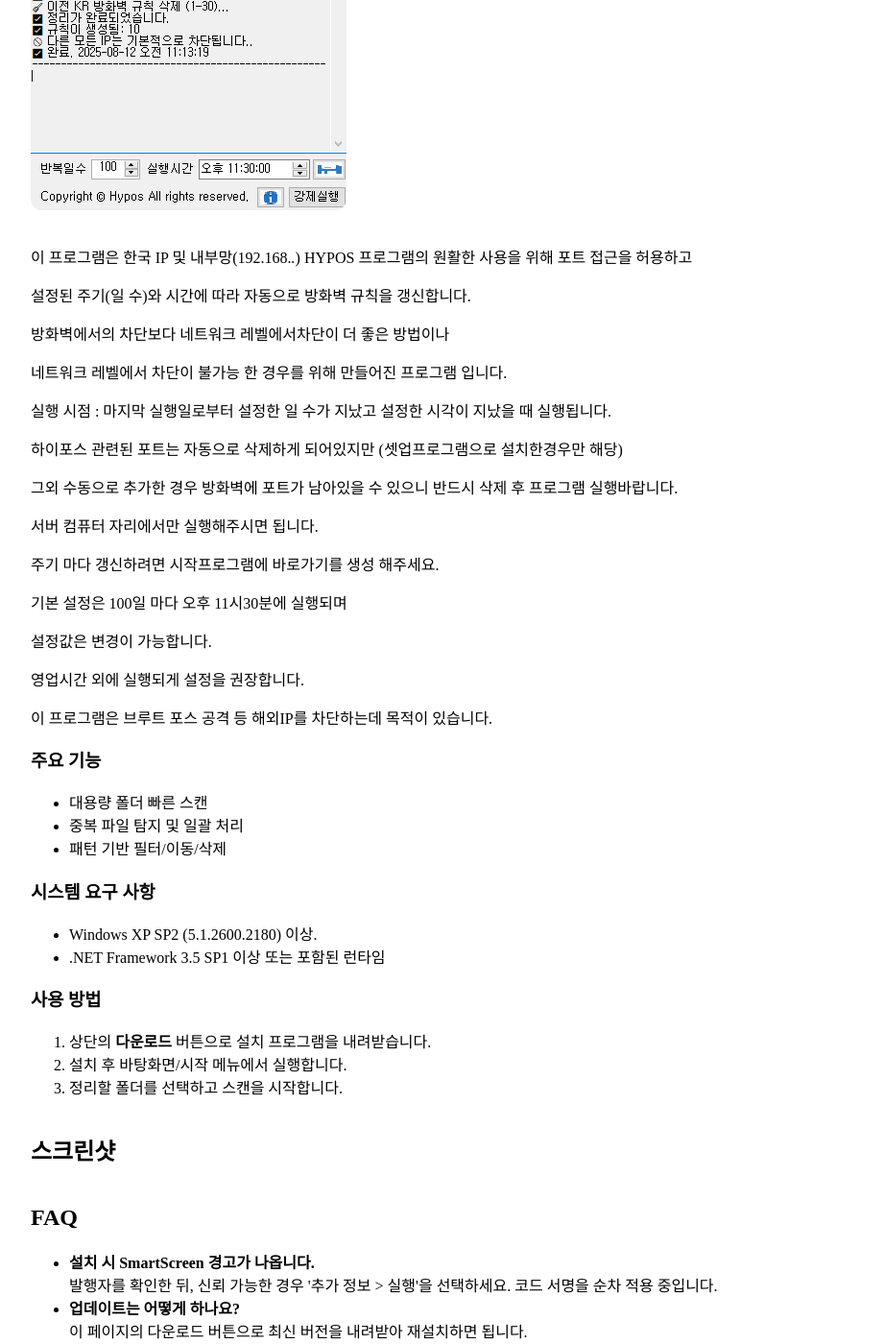
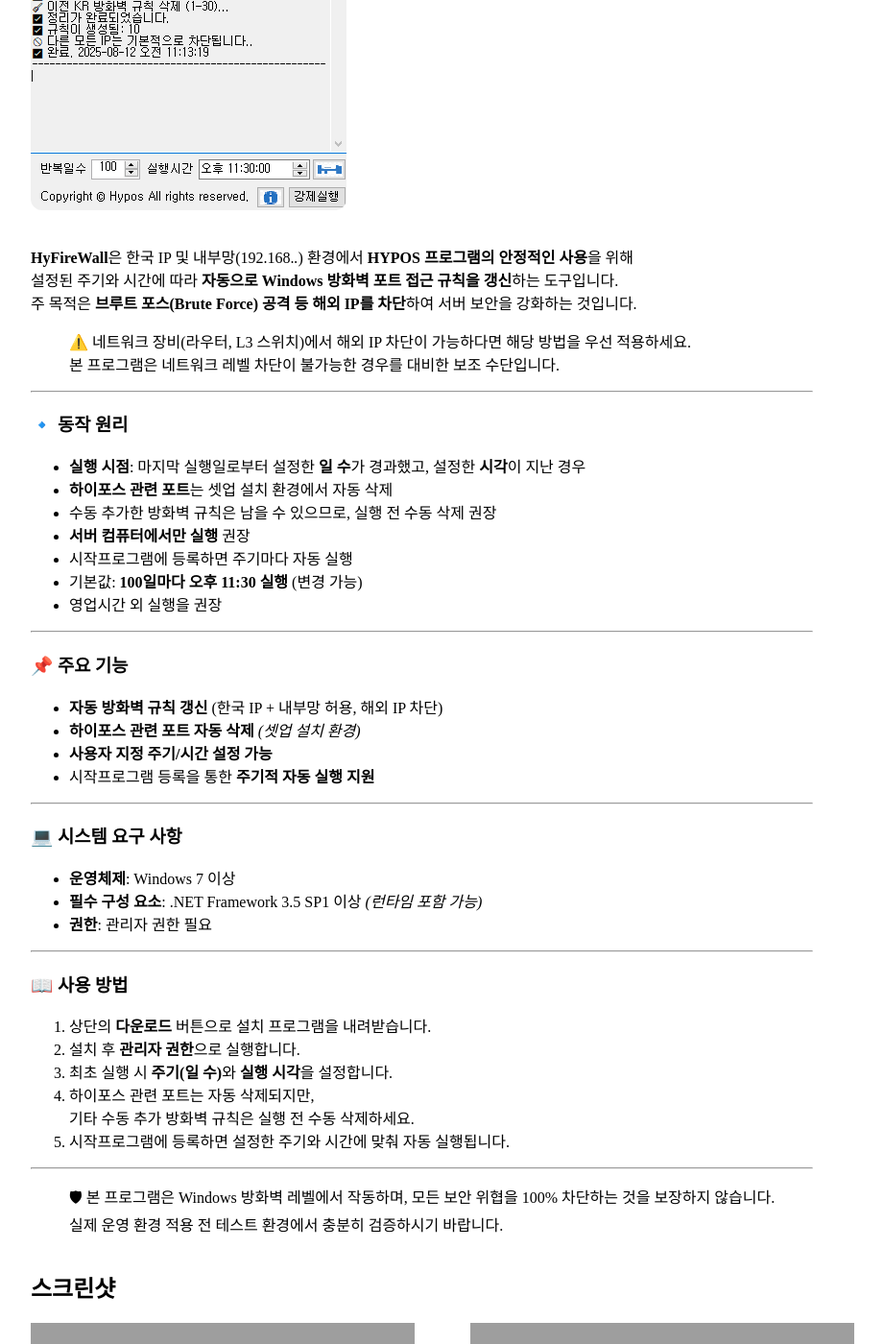
Before and after one commit to LeeTaeJong/LeeTaeJong.github.io, a Jekyll site: the page built from projects/HyFireWall.md, in a window 1280 px wide and 1400 px high, scrolled down 237 px. Shown: the whole window at 96% size, without its empty margins (158-1079 px from the left). Built offline with Jekyll 4.4.1, drawn with Linux system fonts in a browser that asks for light colours; grey boxes are pictures that could not be loaded.

Commit message:
Update HyFireWall.md

```diff
--- a/projects/HyFireWall.md
+++ b/projects/HyFireWall.md
@@ -4,11 +4,11 @@ title: "HyFireWall"
 latest_version: "v1.0.0.2"
 updated: "2025-08-12"
 download_url: "http://www.newhypos.co.kr/hyFireWall/publish.htm"   # 공개 배포: Pages에 올린 파일 경로
-# changelog_url: "/projects/changelog-myfiletool"        # (선택) 변경이력 페이지가 있다면 경로
+# changelog_url: "/projects/changelog-hyfirewall"        # (선택) 변경이력 페이지가 있다면 경로
 hero_img: "/assets/img/HyFireWall.png"             # 대표 스크린샷 1장
 screenshots:
-  - /assets/img/myfiletool-1.png
-  - /assets/img/myfiletool-2.png
+  - /assets/img/hyfirewall-1.png
+  - /assets/img/hyfirewall-2.png
 faq:
   - q: "설치 시 SmartScreen 경고가 나옵니다."
     a: "발행자를 확인한 뒤, 신뢰 가능한 경우 '추가 정보 > 실행'을 선택하세요. 코드 서명을 순차 적용 중입니다."
@@ -17,42 +17,50 @@ faq:
 sha256: "여기에 설치파일의 SHA-256 해시값"
 ---
 
- 이 프로그램은 한국 IP 및 내부망(192.168.*.*) HYPOS 프로그램의 원활한 사용을 위해 포트 접근을 허용하고
+**HyFireWall**은 한국 IP 및 내부망(192.168.*.*) 환경에서 **HYPOS 프로그램의 안정적인 사용**을 위해
+설정된 주기와 시간에 따라 **자동으로 Windows 방화벽 포트 접근 규칙을 갱신**하는 도구입니다.
+주 목적은 **브루트 포스(Brute Force) 공격 등 해외 IP를 차단**하여 서버 보안을 강화하는 것입니다.
 
- 설정된 주기(일 수)와 시간에 따라 자동으로 방화벽 규칙을 갱신합니다.
+> ⚠️ 네트워크 장비(라우터, L3 스위치)에서 해외 IP 차단이 가능하다면 해당 방법을 우선 적용하세요.
+> 본 프로그램은 네트워크 레벨 차단이 불가능한 경우를 대비한 보조 수단입니다.
 
- 방화벽에서의 차단보다 네트워크 레벨에서차단이 더 좋은 방법이나
+---
 
- 네트워크 레벨에서 차단이 불가능 한 경우를 위해 만들어진 프로그램 입니다.
+### 🔹 동작 원리
+- **실행 시점**: 마지막 실행일로부터 설정한 **일 수**가 경과했고, 설정한 **시각**이 지난 경우
+- **하이포스 관련 포트**는 셋업 설치 환경에서 자동 삭제
+- 수동 추가한 방화벽 규칙은 남을 수 있으므로, 실행 전 수동 삭제 권장
+- **서버 컴퓨터에서만 실행** 권장
+- 시작프로그램에 등록하면 주기마다 자동 실행
+- 기본값: **100일마다 오후 11:30 실행** (변경 가능)
+- 영업시간 외 실행을 권장
 
- 실행 시점 : 마지막 실행일로부터 설정한 일 수가 지났고 설정한 시각이 지났을 때 실행됩니다.
+---
 
- 하이포스 관련된 포트는 자동으로 삭제하게 되어있지만 (셋업프로그램으로 설치한경우만 해당)
+### 📌 주요 기능
+- **자동 방화벽 규칙 갱신** (한국 IP + 내부망 허용, 해외 IP 차단)
+- **하이포스 관련 포트 자동 삭제** *(셋업 설치 환경)*
+- **사용자 지정 주기/시간 설정 가능**
+- 시작프로그램 등록을 통한 **주기적 자동 실행 지원**
 
- 그외 수동으로 추가한 경우 방화벽에 포트가 남아있을 수 있으니 반드시 삭제 후 프로그램 실행바랍니다.
+---
 
- 서버 컴퓨터 자리에서만 실행해주시면 됩니다.
+### 💻 시스템 요구 사항
+- **운영체제**: Windows 7 이상
+- **필수 구성 요소**: .NET Framework 3.5 SP1 이상 *(런타임 포함 가능)*
+- **권한**: 관리자 권한 필요
 
- 주기 마다 갱신하려면 시작프로그램에 바로가기를 생성 해주세요.
+---
 
- 기본 설정은 100일 마다 오후 11시30분에 실행되며
+### 📖 사용 방법
+1. 상단의 **다운로드** 버튼으로 설치 프로그램을 내려받습니다.
+2. 설치 후 **관리자 권한**으로 실행합니다.
+3. 최초 실행 시 **주기(일 수)**와 **실행 시각**을 설정합니다.
+4. 하이포스 관련 포트는 자동 삭제되지만,
+   기타 수동 추가 방화벽 규칙은 실행 전 수동 삭제하세요.
+5. 시작프로그램에 등록하면 설정한 주기와 시간에 맞춰 자동 실행됩니다.
 
- 설정값은 변경이 가능합니다.
+---
 
- 영업시간 외에 실행되게 설정을 권장합니다.
-
- 이 프로그램은 브루트 포스 공격 등 해외IP를 차단하는데 목적이 있습니다.
-
-### 주요 기능
-- 대용량 폴더 빠른 스캔
-- 중복 파일 탐지 및 일괄 처리
-- 패턴 기반 필터/이동/삭제
-
-### 시스템 요구 사항
-- Windows XP SP2 (5.1.2600.2180) 이상.
-- .NET Framework 3.5 SP1 이상 또는 포함된 런타임
-
-### 사용 방법
-1. 상단의 **다운로드** 버튼으로 설치 프로그램을 내려받습니다.
-2. 설치 후 바탕화면/시작 메뉴에서 실행합니다.
-3. 정리할 폴더를 선택하고 스캔을 시작합니다.
+> 🛡 본 프로그램은 Windows 방화벽 레벨에서 작동하며, 모든 보안 위협을 100% 차단하는 것을 보장하지 않습니다.
+> 실제 운영 환경 적용 전 테스트 환경에서 충분히 검증하시기 바랍니다.
```
